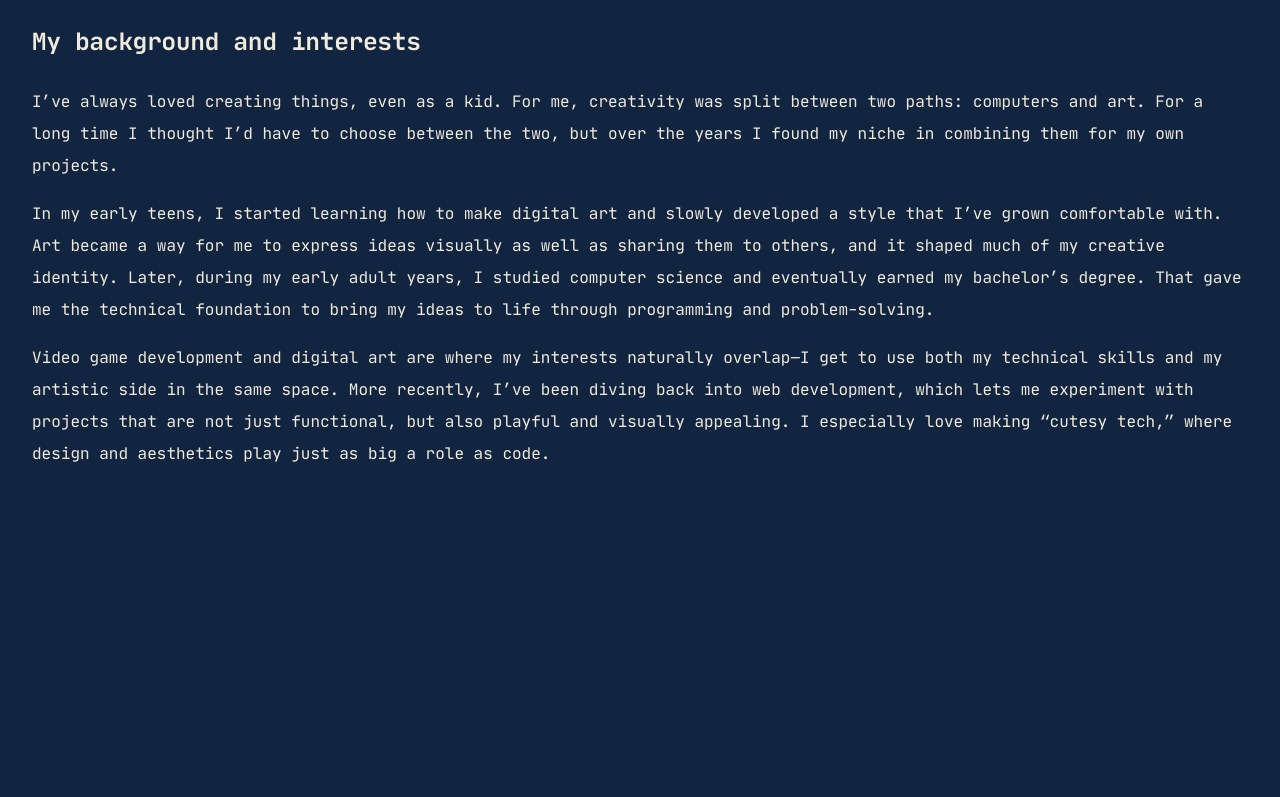
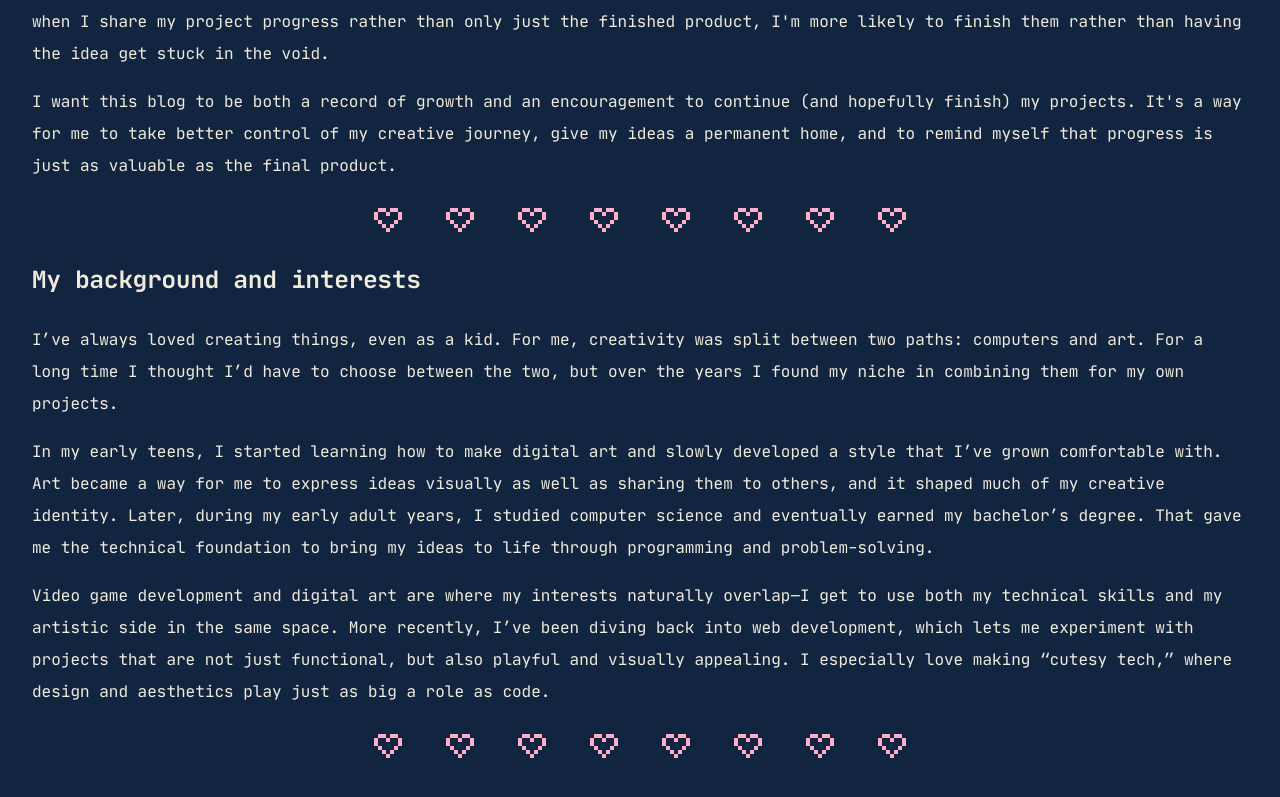
Before and after one commit to queenaccila/acci-blog, a React (Vite) app: page /about in a window 1280 px wide. Shown: the part 737-1534 px from the top of the page. Before the commit the page ends 1254 px from the top, so only its background shows below. Built offline with nearby package versions, Linux system fonts and the light colour scheme.

Commit message:
added pixel header

```diff
--- a/src/pages/About.css
+++ b/src/pages/About.css
@@ -1,7 +1,16 @@
 .title-div {
     text-align: left;
+    margin-top: 10rem;
+    margin-bottom: 10rem;
 }
 
 .section {
     margin-top: 3rem;
 }
+
+.header-img {
+    display: block;
+    margin: 1rem auto;
+    height: auto;
+    max-width: 100%;
+}
--- a/src/pages/About.jsx
+++ b/src/pages/About.jsx
@@ -1,4 +1,5 @@
 import Navbar from "../global-components/Navbar"
+import PixelHeader from "../assets/pixel-heart-header.gif"
 import './About.css'
 
 function About() {
@@ -8,6 +9,7 @@ function About() {
       <div className="title-div">
         <h1>About My Blog</h1>
         <div className="section">
+          <img src={PixelHeader} className="header-img"/>
           <h2>Making this website</h2>
           <p>
             Growing up with the internet, social media became my main outlet for sharing my work.
@@ -30,6 +32,8 @@ function About() {
             It's a way for me to take better control of my creative journey, give my ideas a permanent home, and to remind myself that progress is just as valuable as the final product.
           </p>
 
+          <img src={PixelHeader} className="header-img"/>
+
           <h2>My background and interests</h2>
           <p>
             I’ve always loved creating things, even as a kid.
@@ -47,6 +51,8 @@ function About() {
             More recently, I’ve been diving back into web development, which lets me experiment with projects that are not just functional, but also playful and visually appealing.
             I especially love making “cutesy tech,” where design and aesthetics play just as big a role as code.
           </p>
+
+          <img src={PixelHeader} className="header-img"/>
         </div>
       </div>
     </>
```
Also changed, not shown: src/assets/pixel-heart-header.gif (added).
